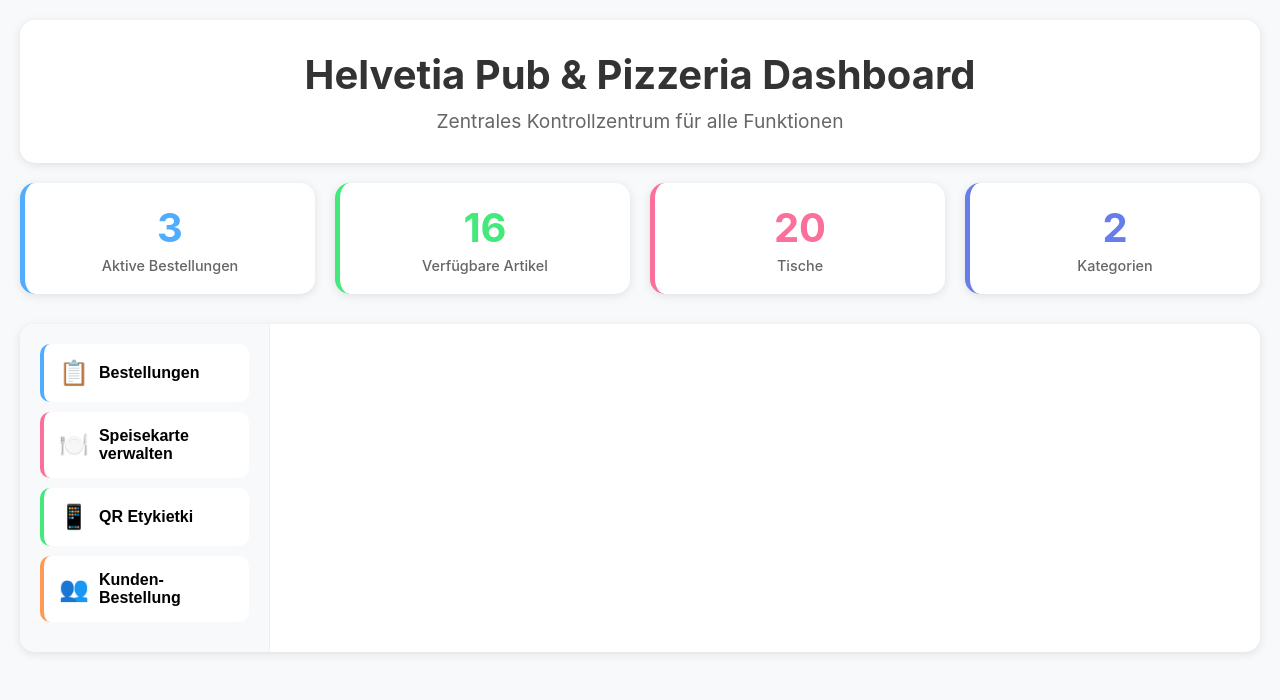
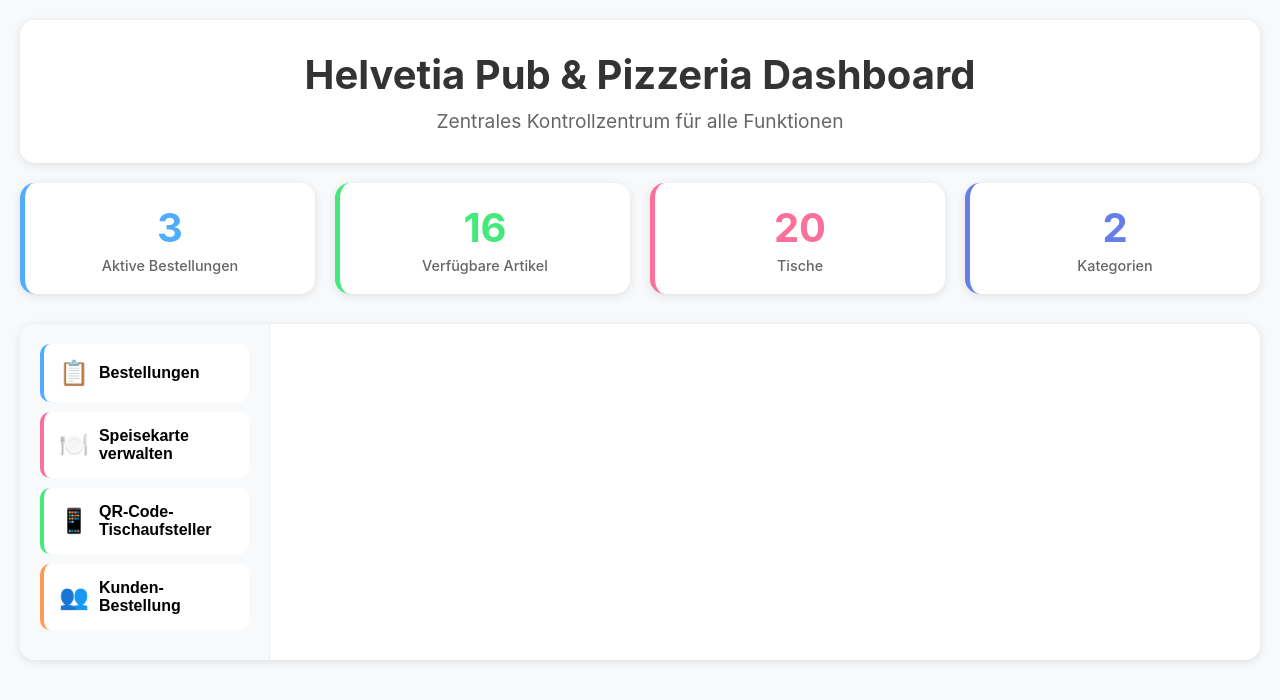
Before and after one commit to robertjuchniewicz/pubsystem, a React (Create React App) app in the folder client/: page / in a window 1280 px wide. Shown: the top 700 px of the page. Built offline with nearby package versions, Linux system fonts and the light colour scheme.

Commit message:
Change 'Etykietki' to 'QR-Code-Tischaufsteller' in Dashboard component

```diff
--- a/client/src/components/Dashboard.tsx
+++ b/client/src/components/Dashboard.tsx
@@ -28,8 +28,8 @@ const Dashboard: React.FC = () => {
     },
     {
       id: 'qr',
-      title: 'QR Etykietki',
-      description: 'QR-Code Etykietki für Tische generieren',
+      title: 'QR-Code-Tischaufsteller',
+      description: 'QR-Code-Tischaufsteller für Tische generieren',
       icon: '📱',
       color: 'green',
       links: [
@@ -163,9 +163,9 @@ const Dashboard: React.FC = () => {
 
               {item.id === 'qr' && (
                 <div className="qr-preview">
-                  <h3>QR Etykietki Generator</h3>
+                  <h3>QR-Code-Tischaufsteller Generator</h3>
                   <div className="qr-info">
-                    <p>Generieren Sie QR-Code Etykietki für Ihre Tische im A6-Format.</p>
+                    <p>Generieren Sie QR-Code-Tischaufsteller für Ihre Tische im A6-Format.</p>
                     <ul>
                       <li>✓ Druckoptimiertes Layout</li>
                       <li>✓ Echte QR-Codes</li>
```
Also changed, not shown: 7 other files (tests, documents, lock files or other folders).
